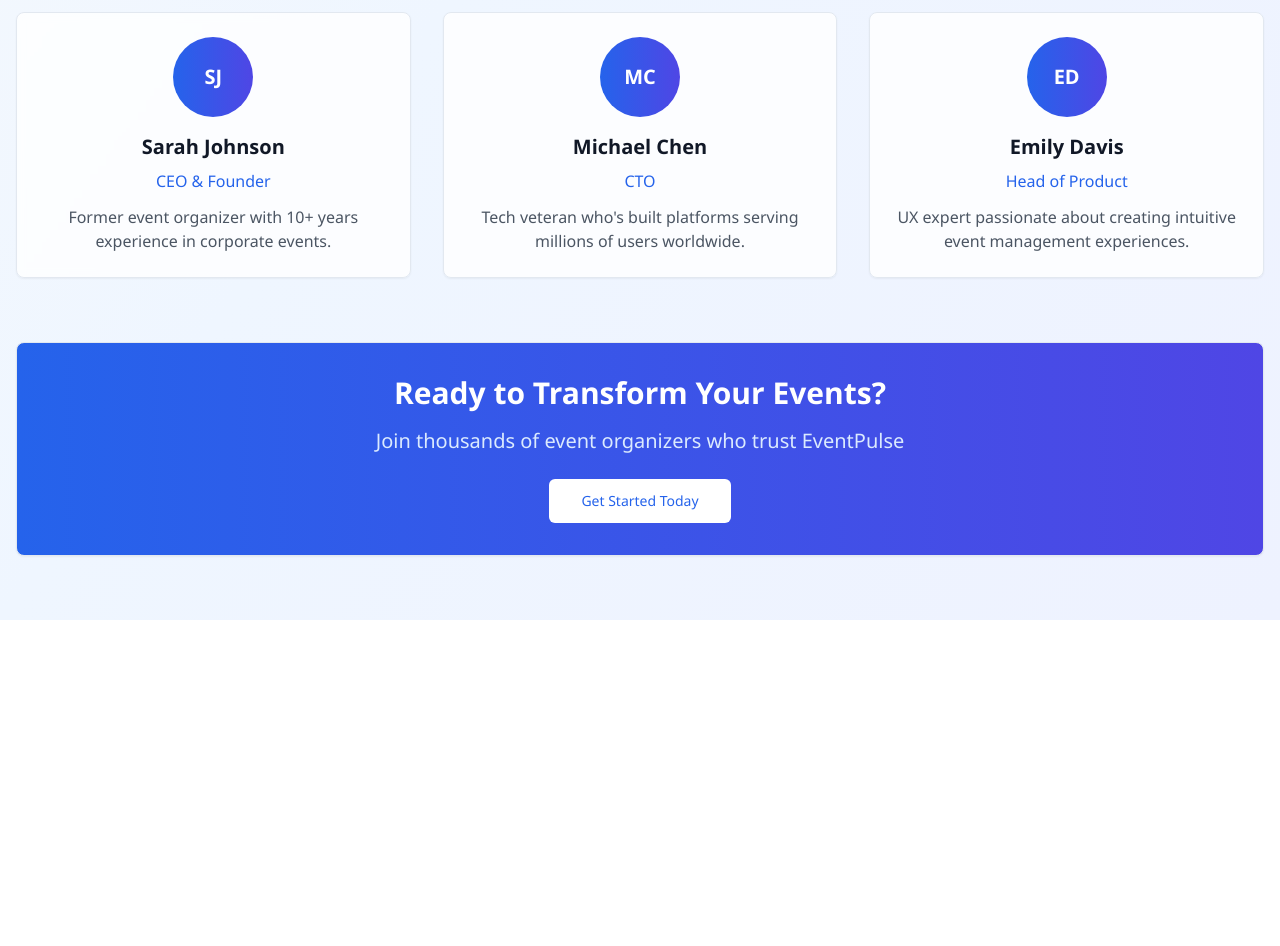
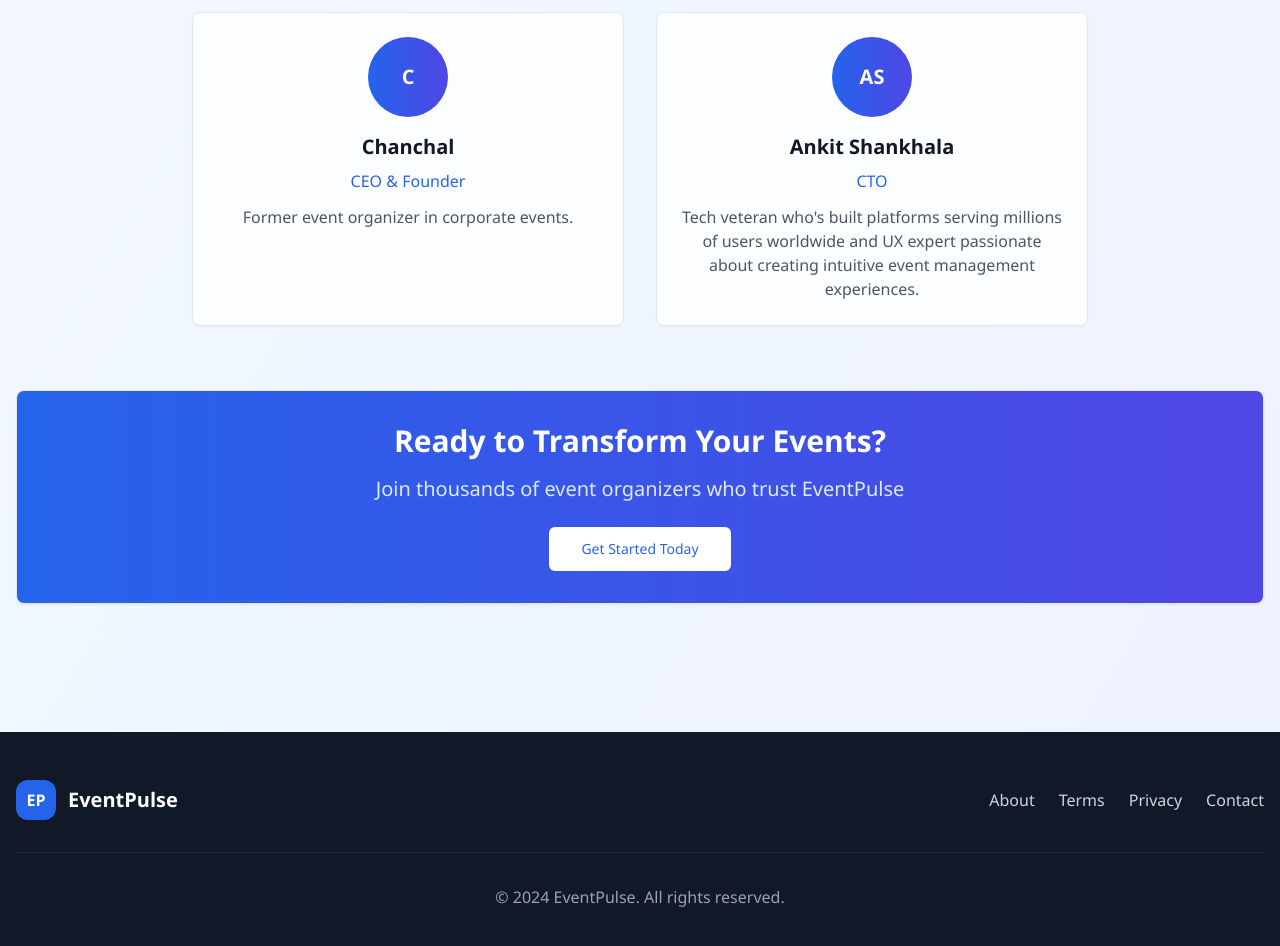
Before and after one commit to Ankitshankhala/eventpulse-connect-hub, a React (Vite) app: page /about in a window 1280 px wide. Shown: the part 1140-2086 px from the top of the page. Before the commit the page ends 1760 px from the top, so only its background shows below. Built offline with nearby package versions, Linux system fonts and the light colour scheme; a web font is replaced by a local one.

Commit message:
Fix footer and update team information
Updated the footer with the correct team information on the About page.

```diff
--- a/src/components/landing/Footer.tsx
+++ b/src/components/landing/Footer.tsx
@@ -5,17 +5,17 @@ export const Footer = () => {
       <div className="container mx-auto px-4">
         <div className="flex flex-col md:flex-row justify-between items-center">
           <div className="flex items-center mb-6 md:mb-0">
-            <div className="w-10 h-10 bg-ep-blue rounded-xl flex items-center justify-center mr-3">
+            <div className="w-10 h-10 bg-blue-600 rounded-xl flex items-center justify-center mr-3">
               <span className="text-white font-bold">EP</span>
             </div>
             <span className="text-xl font-bold">EventPulse</span>
           </div>
 
           <div className="flex flex-wrap gap-6 text-gray-300">
-            <a href="/about" className="hover:text-ep-blue transition-colors">About</a>
-            <a href="/terms" className="hover:text-ep-blue transition-colors">Terms</a>
-            <a href="/privacy" className="hover:text-ep-blue transition-colors">Privacy</a>
-            <a href="/contact" className="hover:text-ep-blue transition-colors">Contact</a>
+            <a href="/about" className="hover:text-blue-400 transition-colors">About</a>
+            <a href="/terms" className="hover:text-blue-400 transition-colors">Terms</a>
+            <a href="/privacy" className="hover:text-blue-400 transition-colors">Privacy</a>
+            <a href="/contact" className="hover:text-blue-400 transition-colors">Contact</a>
           </div>
         </div>
 
--- a/src/pages/About.tsx
+++ b/src/pages/About.tsx
@@ -2,6 +2,7 @@
 import { Button } from '@/components/ui/button';
 import { Card, CardContent } from '@/components/ui/card';
 import { Users, Target, Award, Heart } from 'lucide-react';
+import { Footer } from '@/components/landing/Footer';
 
 const About = () => {
   const values = [
@@ -29,19 +30,14 @@ const About = () => {
 
   const team = [
     {
-      name: "Sarah Johnson",
+      name: "Chanchal",
       role: "CEO & Founder",
-      description: "Former event organizer with 10+ years experience in corporate events."
+      description: "Former event organizer in corporate events."
     },
     {
-      name: "Michael Chen",
+      name: "Ankit Shankhala",
       role: "CTO",
-      description: "Tech veteran who's built platforms serving millions of users worldwide."
-    },
-    {
-      name: "Emily Davis",
-      role: "Head of Product",
-      description: "UX expert passionate about creating intuitive event management experiences."
+      description: "Tech veteran who's built platforms serving millions of users worldwide and UX expert passionate about creating intuitive event management experiences."
     }
   ];
 
@@ -107,7 +103,7 @@ const About = () => {
         {/* Team Section */}
         <div className="mb-16">
           <h2 className="text-3xl font-bold text-center text-gray-900 mb-12">Meet Our Team</h2>
-          <div className="grid md:grid-cols-3 gap-8">
+          <div className="grid md:grid-cols-2 gap-8 max-w-4xl mx-auto">
             {team.map((member, index) => (
               <Card key={index} className="bg-white/80 backdrop-blur-sm">
                 <CardContent className="p-6 text-center">
@@ -124,7 +120,7 @@ const About = () => {
         </div>
 
         {/* CTA Section */}
-        <div className="text-center">
+        <div className="text-center mb-16">
           <Card className="bg-gradient-to-r from-blue-600 to-indigo-600 text-white">
             <CardContent className="p-8">
               <h2 className="text-3xl font-bold mb-4">Ready to Transform Your Events?</h2>
@@ -142,6 +138,7 @@ const About = () => {
           </Card>
         </div>
       </div>
+      <Footer />
     </div>
   );
 };
--- a/src/pages/Contact.tsx
+++ b/src/pages/Contact.tsx
@@ -1,9 +1,9 @@
-
 import { Button } from '@/components/ui/button';
 import { Card, CardContent } from '@/components/ui/card';
 import { Input } from '@/components/ui/input';
 import { Textarea } from '@/components/ui/textarea';
 import { Mail, Phone, MapPin, Clock } from 'lucide-react';
+import { Footer } from '@/components/landing/Footer';
 
 const Contact = () => {
   const handleSubmit = (e: React.FormEvent) => {
@@ -25,7 +25,7 @@ const Contact = () => {
             </p>
           </div>
 
-          <div className="grid lg:grid-cols-2 gap-12">
+          <div className="grid lg:grid-cols-2 gap-12 mb-16">
             {/* Contact Form */}
             <Card className="bg-white/80 backdrop-blur-sm">
               <CardContent className="p-8">
@@ -135,6 +135,7 @@ const Contact = () => {
           </div>
         </div>
       </div>
+      <Footer />
     </div>
   );
 };
--- a/src/pages/Privacy.tsx
+++ b/src/pages/Privacy.tsx
@@ -1,5 +1,6 @@
 
 import { Card, CardContent } from '@/components/ui/card';
+import { Footer } from '@/components/landing/Footer';
 
 const Privacy = () => {
   return (
@@ -15,7 +16,7 @@ const Privacy = () => {
             </p>
           </div>
 
-          <Card className="bg-white/80 backdrop-blur-sm">
+          <Card className="bg-white/80 backdrop-blur-sm mb-16">
             <CardContent className="p-8 md:p-12">
               <div className="prose prose-lg max-w-none">
                 <h2 className="text-2xl font-bold text-gray-900 mb-4">1. Information We Collect</h2>
@@ -107,6 +108,7 @@ const Privacy = () => {
           </Card>
         </div>
       </div>
+      <Footer />
     </div>
   );
 };
--- a/src/pages/Terms.tsx
+++ b/src/pages/Terms.tsx
@@ -1,5 +1,6 @@
 
 import { Card, CardContent } from '@/components/ui/card';
+import { Footer } from '@/components/landing/Footer';
 
 const Terms = () => {
   return (
@@ -15,7 +16,7 @@ const Terms = () => {
             </p>
           </div>
 
-          <Card className="bg-white/80 backdrop-blur-sm">
+          <Card className="bg-white/80 backdrop-blur-sm mb-16">
             <CardContent className="p-8 md:p-12">
               <div className="prose prose-lg max-w-none">
                 <h2 className="text-2xl font-bold text-gray-900 mb-4">1. Acceptance of Terms</h2>
@@ -77,6 +78,7 @@ const Terms = () => {
           </Card>
         </div>
       </div>
+      <Footer />
     </div>
   );
 };
```
